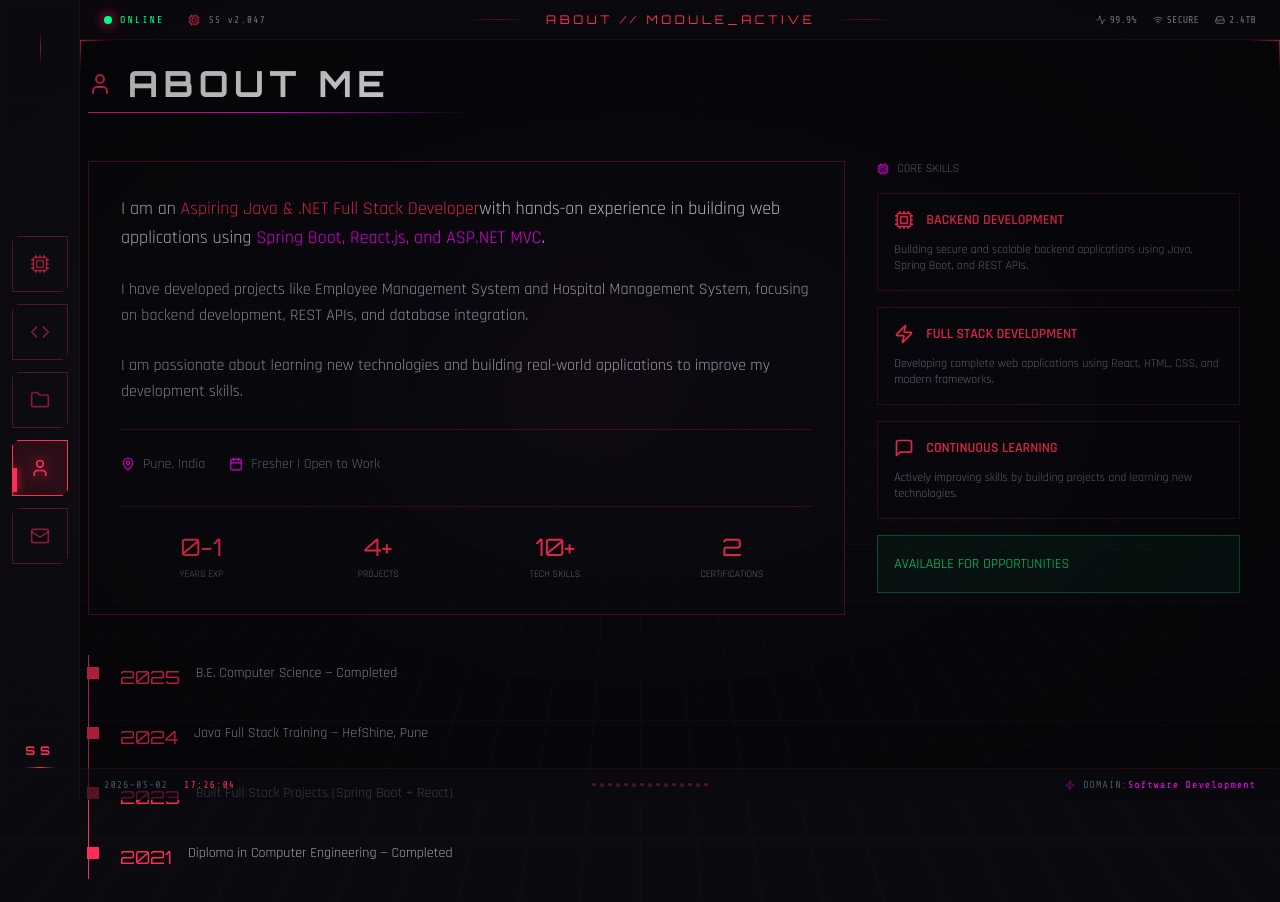
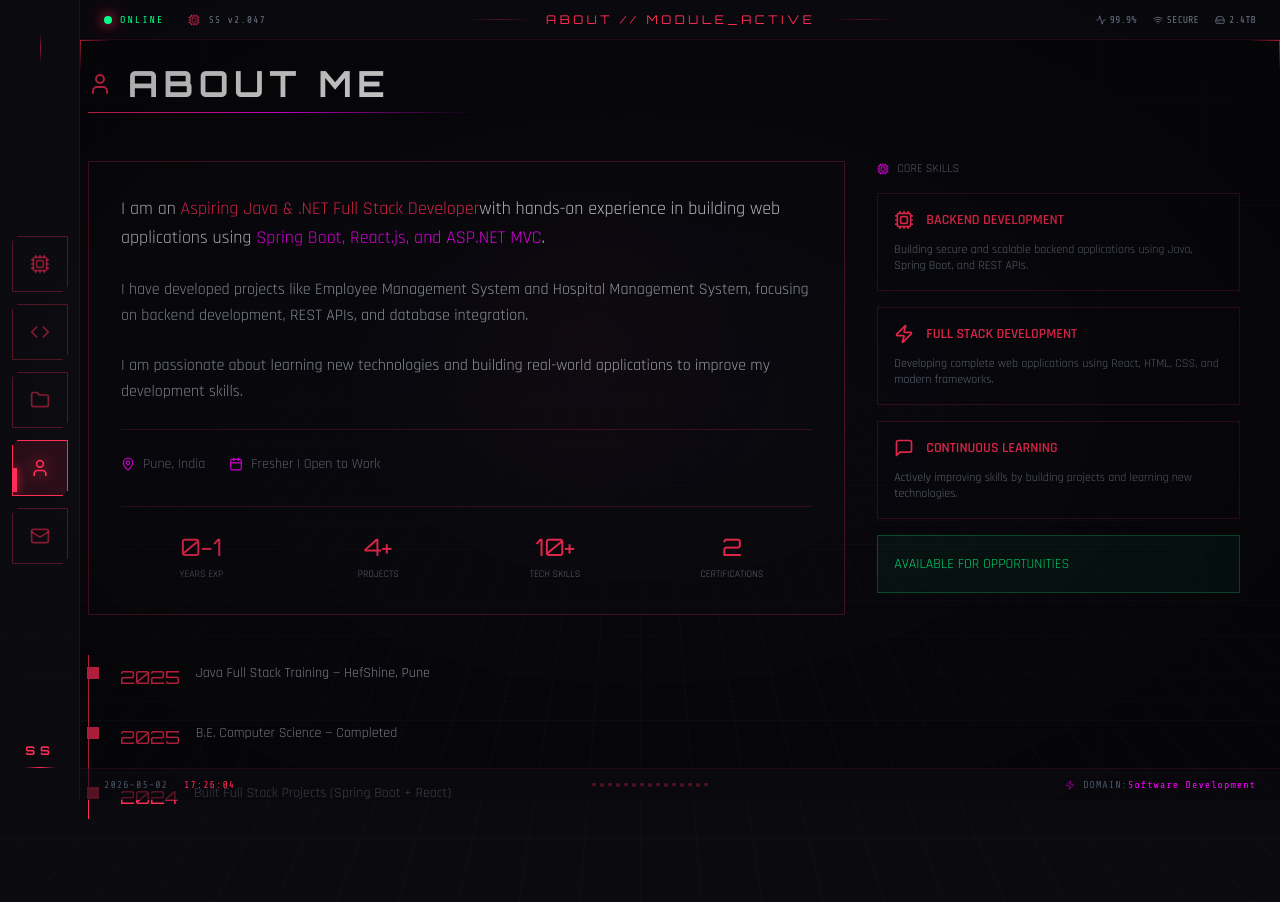
Before and after one commit to Samadhan9890/samadhan_portfolio, a React (Vite) app: page / in a window 1280 px wide. Both pictures are taken after a click on the button "PROFILE". Shown: the top 902 px of the page. After the commit the page ends 875 px from the top, so only its background shows below. Built offline with nearby package versions, Linux system fonts and the light colour scheme.

Commit message:
about year changes

```diff
--- a/src/components/AboutSection.tsx
+++ b/src/components/AboutSection.tsx
@@ -3,10 +3,10 @@ import { User, Cpu, Zap, MessageSquare, Award, Calendar, MapPin } from 'lucide-r
 
 // ✅ Updated Timeline (as per your resume)
 const timeline = [
+  { year: '2025', event: 'Java Full Stack Training — HefShine, Pune' },
   { year: '2025', event: 'B.E. Computer Science — Completed' },
-  { year: '2024', event: 'Java Full Stack Training — HefShine, Pune' },
-  { year: '2023', event: 'Built Full Stack Projects (Spring Boot + React)' },
-  { year: '2021', event: 'Diploma in Computer Engineering — Completed' },
+  { year: '2024', event: 'Built Full Stack Projects (Spring Boot + React)' },
+
 ];
 
 // ✅ Updated Values (realistic)
```
